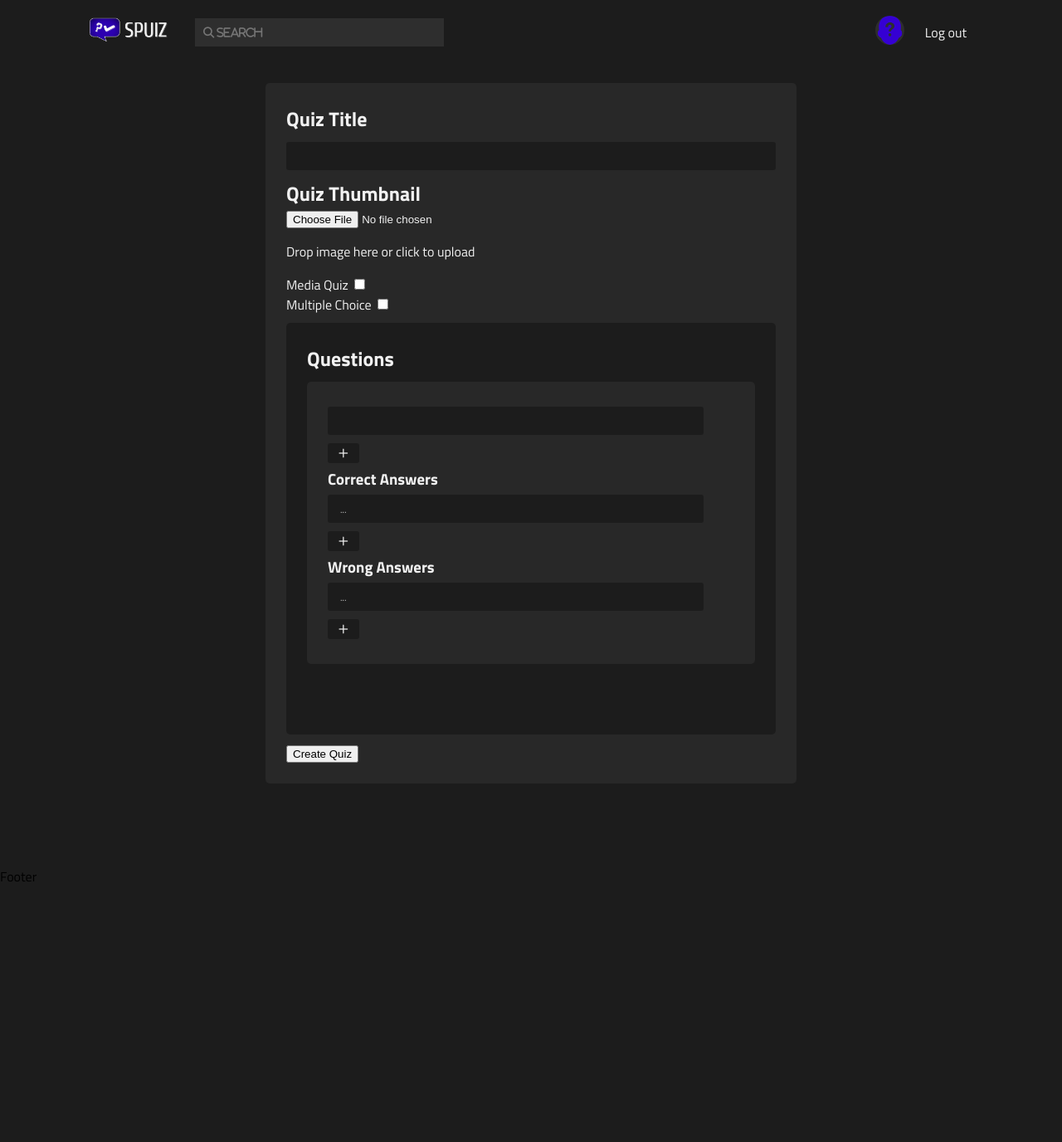
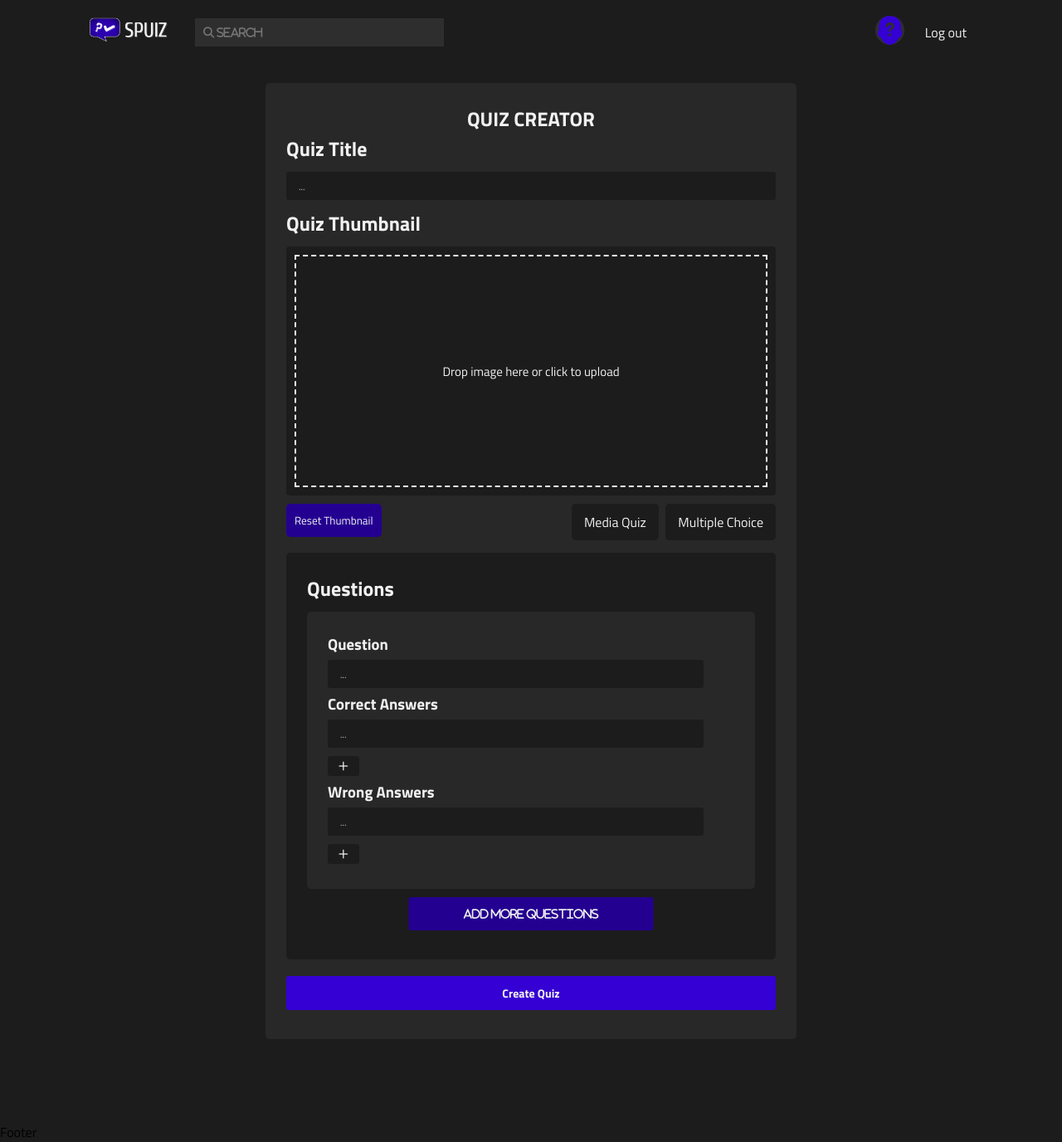
Before and after one commit to Spimy/Spuiz-old, a Django app: page /create-quiz/ in a window 1280 px wide. Shown: the whole page at 83% size. Before the commit the page ends 1062 px from the top, so only its background shows below. Run offline with Django 3.2, Linux system fonts and the light colour scheme; the visitor is signed in with stand-in values (Sample User, id 1); some libraries are stand-ins or nearby versions.

Commit message:
Refactor strcuture for styling

```diff
--- a/Main/templates/create_quiz.html
+++ b/Main/templates/create_quiz.html
@@ -10,39 +10,48 @@
 
             {% csrf_token %}
 
+            <h1 class="form-title">Quiz Creator</h1>
+
             <div>
-                <h1>Quiz Title</h1>
-                <input id="quiz_title" name="quiz_title" type="text" required>
+                <h2>Quiz Title</h2>
+                <input id="quiz_title" name="quiz_title" type="text" placeholder="..." required>
             </div>
 
-            <div>
+            <div class="quiz_thumbnail">
                 <h2>Quiz Thumbnail</h2>
-                <input type="file" name="quiz_thumbnail" id="quiz_thumbnail" accept="image/x-png,image/jpeg" required>
-                <p>Drop image here or click to upload</p>
+                <div class="dropbox">
+                    <input type="file" name="quiz_thumbnail" id="quiz_thumbnail" accept="image/x-png,image/jpeg" onchange="showPreview(event)" required>
+                    <p>Drop image here or click to upload</p>
+                    <img style="display: none;" class="thumabnail-preview">
+                </div>
+                <input type="button" onclick="clearPreview(this)" value="Reset Thumbnail" class="reset-thumbnail-btn">
             </div>
 
-            <div>
-                <label for="media_quiz">Media Quiz</label>
-                <input type="checkbox" name="media_quiz" id="media_quiz">
-            </div>
+            <div class="options">
+                <div>
+                    <input type="checkbox" name="media_quiz" id="media_quiz">
+                    <label for="media_quiz">Media Quiz</label>
+                </div>
 
-            <div>
-                <label for="mcq">Multiple Choice</label>
-                <input type="checkbox" name="mcq" id="mcq">
+                <div>
+                    <input type="checkbox" name="mcq" id="mcq">
+                    <label for="mcq">Multiple Choice</label>
+                </div>
             </div>
 
             <div class="questions-container">
                 <h2>Questions</h2>
                 <div class="question-container">
-                    <input type="text" name="question_1" required>
-                    <input type="button" name="question_position_1" value="+" onclick="addQuestion()">
+                    <h3>Question</h3>
+                    <input type="text" name="question_1" placeholder="..." required>
+                    <input type="button" name="question_position_1" value="Add more questions" onclick="addQuestion()" class="add-question-btn">
                     <div>
                         <div class="correct-answer-container">
                             <h3>Correct Answers</h3>
                             <div class="correct-answers">
                                 <div>
                                     <input type="text" name="correct_answer_1" placeholder="..." required>
-                                    <input type="button" name="correct_position_1" value="+" onclick="addAnswer('correct', 0)">
+                                    <input type="button" name="correct_position_1" value="+" onclick="addAnswer('correct')">
                                 </div>
                             </div>
                         </div>
@@ -51,7 +60,7 @@
                             <div class="wrong-answers">
                                 <div>
                                     <input type="text" name="wrong_answer_1" placeholder="...">
-                                    <input type="button" name="wrong_position_1" value="+" onclick="addAnswer('wrong', 0)">
+                                    <input type="button" name="wrong_position_1" value="+" onclick="addAnswer('wrong')">
                                 </div>
                             </div>
                         </div>
@@ -59,7 +68,7 @@
                 </div>
             </div>
 
-            <button type="submit">Create Quiz</button>
+            <button class="create-quiz-btn" type="submit">Create Quiz</button>
         </form>
     </section>
 
```
